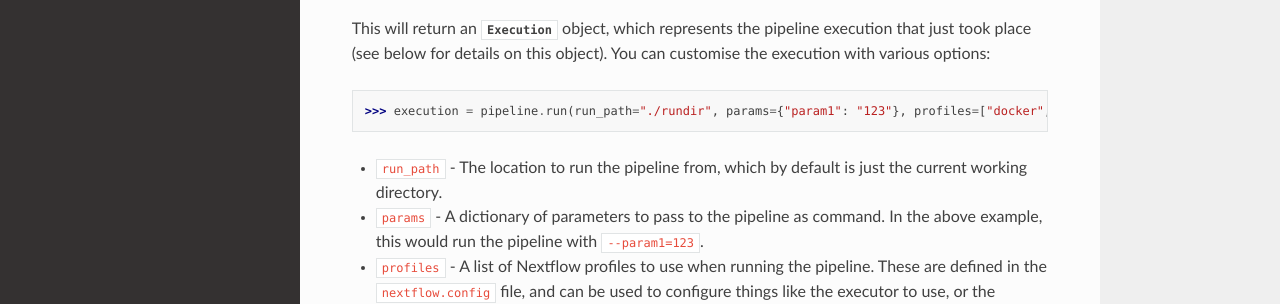
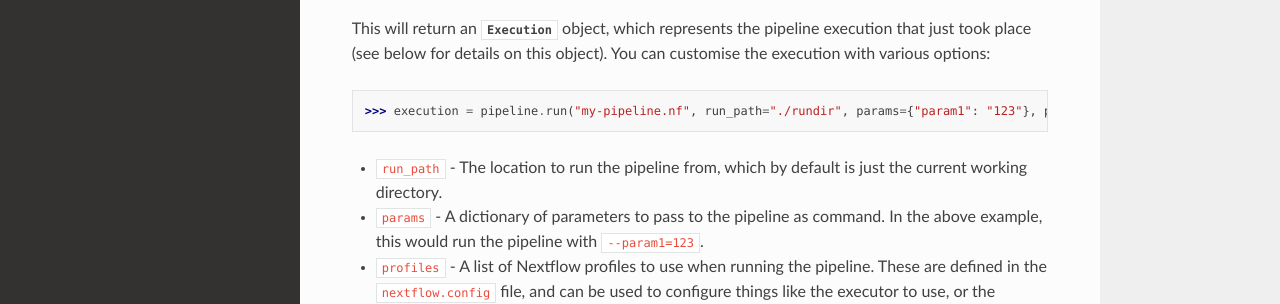
Before and after one commit to goodwright/nextflow.py, a Sphinx documentation site: the page built from docs/source/overview.rst, in a window 1280 px wide and 900 px high. Shown: the part 339-643 px from the top of the window. Built offline with Sphinx 7.4.7 and the Read the Docs theme 2.0.0, drawn with Linux system fonts in a browser that asks for light colours.

Commit message:
Docs typo

```diff
--- a/README.rst
+++ b/README.rst
@@ -91,7 +91,7 @@ This will return an ``Execution`` object, which represents the pipeline
 execution that just took place (see below for details on this object). You can
 customise the execution with various options:
 
-    >>> execution = pipeline.run(run_path="./rundir", params={"param1": "123"}, profiles=["docker", "test"], version="22.0.1", configs=["env.config"])
+    >>> execution = pipeline.run("my-pipeline.nf", run_path="./rundir", params={"param1": "123"}, profiles=["docker", "test"], version="22.0.1", configs=["env.config"])
 
 * ``run_path`` - The location to run the pipeline from, which by default is just the current working directory.
 
--- a/docs/source/overview.rst
+++ b/docs/source/overview.rst
@@ -13,7 +13,7 @@ This will return an :py:class:`.Execution` object, which represents the pipeline
 execution that just took place (see below for details on this object). You can
 customise the execution with various options:
 
-    >>> execution = pipeline.run(run_path="./rundir", params={"param1": "123"}, profiles=["docker", "test"], version="22.0.1", configs=["env.config"])
+    >>> execution = pipeline.run("my-pipeline.nf", run_path="./rundir", params={"param1": "123"}, profiles=["docker", "test"], version="22.0.1", configs=["env.config"])
 
 * ``run_path`` - The location to run the pipeline from, which by default is just the current working directory.
 
```
Also changed, not shown: other parts of README.rst (+1 -1 lines).
